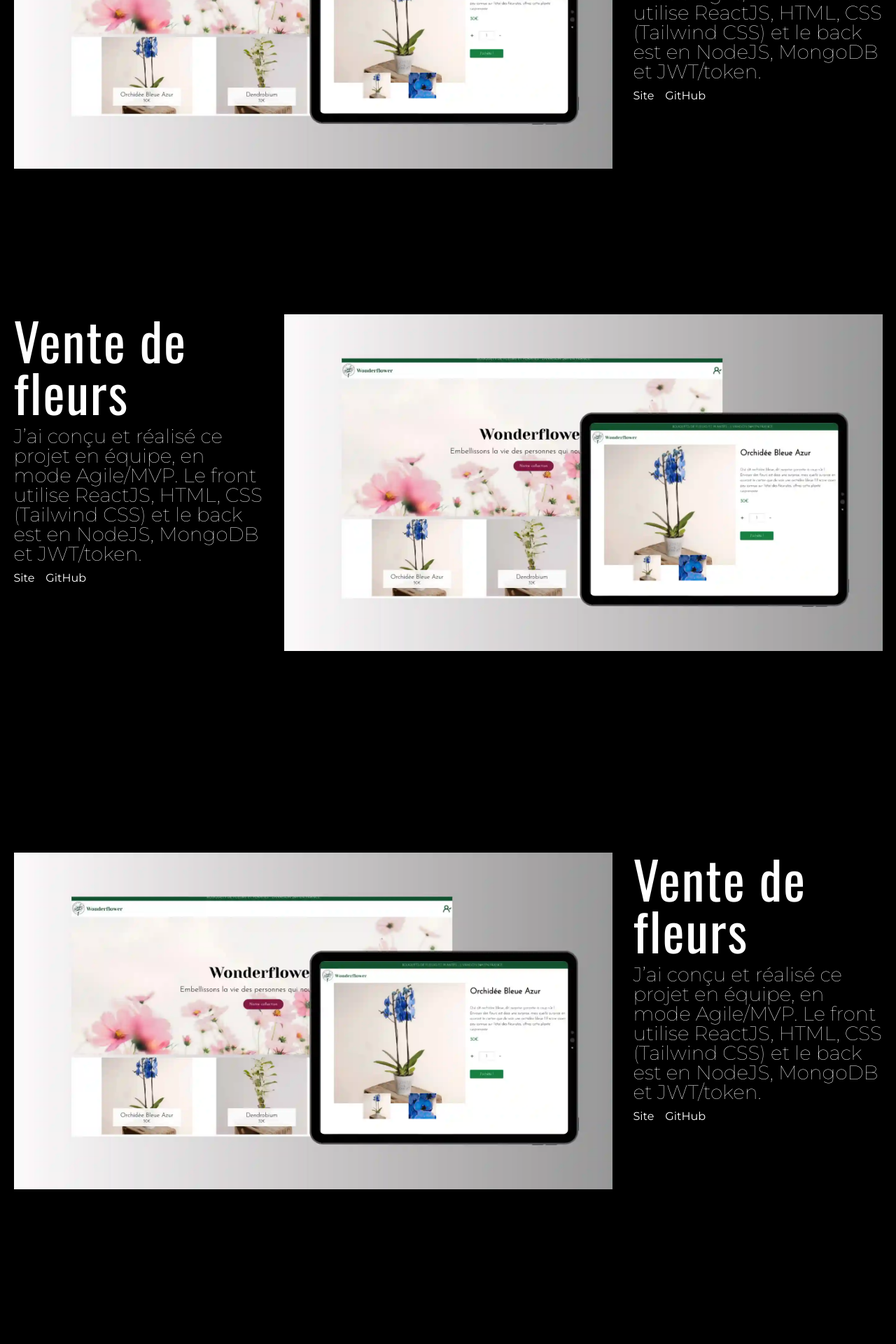
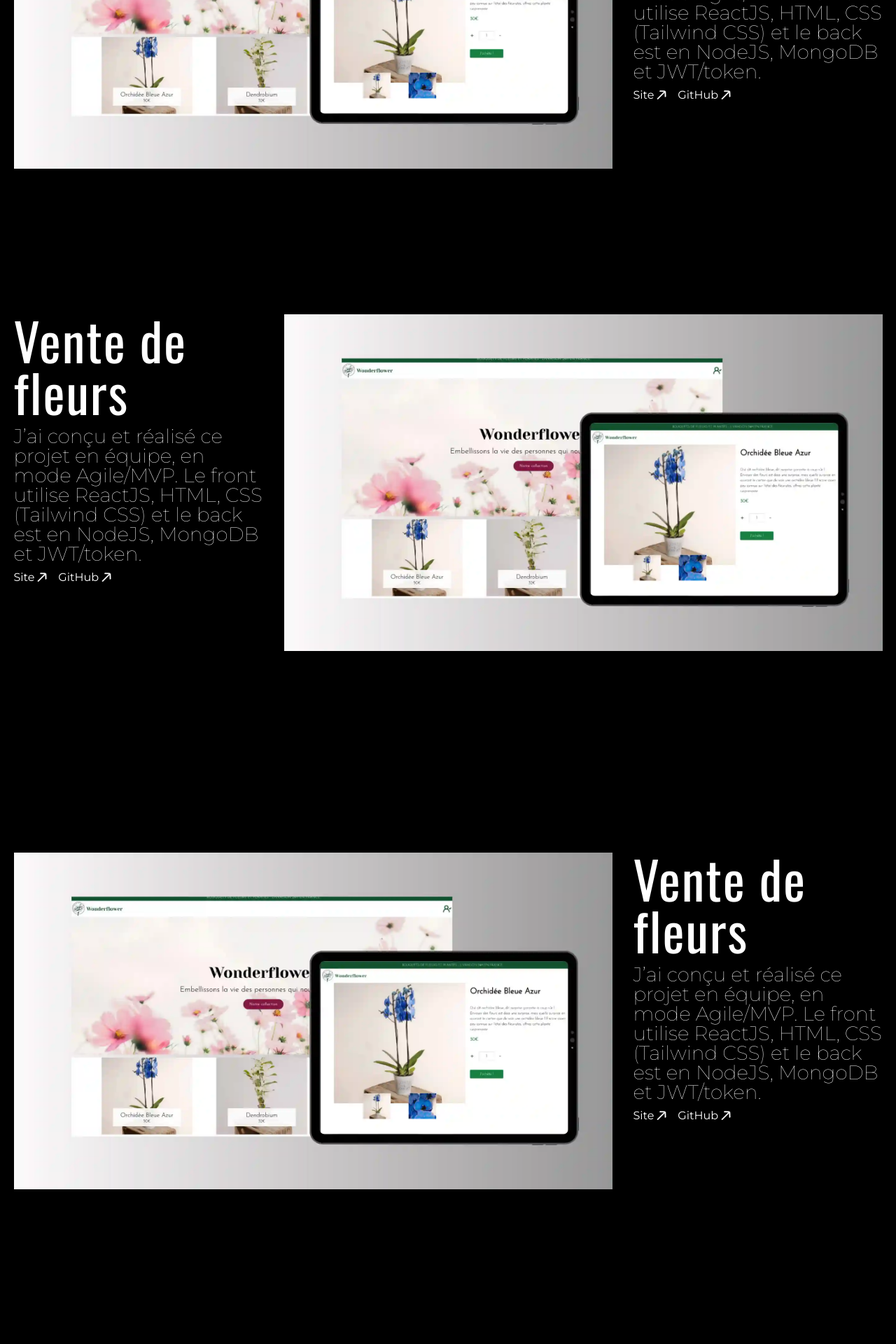
Before and after one commit to Huor97/portfolio-app-vue, a Vue app: page / in a window 1280 px wide. Shown: the part 580-2500 px from the top of the page at 70% size. Built offline with nearby package versions, Linux system fonts and the light colour scheme.

Commit message:
chore:add icon fleche for link

```diff
--- a/src/components/Project.vue
+++ b/src/components/Project.vue
@@ -28,9 +28,31 @@
           utilise ReactJS, HTML, CSS (Tailwind CSS) et le back est en NodeJS,
           MongoDB et JWT/token.
         </p>
-        <div>
-          <a href="#" class="font-[Montserrat] mr-4">Site</a>
-          <a href="#" class="font-[Montserrat]">GitHub</a>
+        <div class="flex gap-[1em]">
+          <a href="#" class="font-[Montserrat] flex items-center gap-1"
+            >Site
+            <svg width="14" height="14" view-box="0 0 14 14">
+              <path
+                d="M10.8101 1.96222L0.726954 12.0453L1.66171 12.9801L11.7448 2.89698L11.9344 9.4447L13.208 9.07311L13.0134 2.35278C12.9877 1.46249 12.2434 0.718185 11.3531 0.692412L4.80762 0.502924L4.43487 1.77539L10.8101 1.96222Z"
+                fill="white"
+                stroke="white"
+                stroke-width="0.542084"
+              ></path>
+            </svg>
+          </a>
+
+          <a href="#" class="font-[Montserrat] flex items-center gap-1"
+            >GitHub
+
+            <svg width="14" height="14" view-box="0 0 14 14">
+              <path
+                d="M10.8101 1.96222L0.726954 12.0453L1.66171 12.9801L11.7448 2.89698L11.9344 9.4447L13.208 9.07311L13.0134 2.35278C12.9877 1.46249 12.2434 0.718185 11.3531 0.692412L4.80762 0.502924L4.43487 1.77539L10.8101 1.96222Z"
+                fill="white"
+                stroke="white"
+                stroke-width="0.542084"
+              ></path>
+            </svg>
+          </a>
         </div>
       </div>
     </div>
@@ -47,9 +69,31 @@
           utilise ReactJS, HTML, CSS (Tailwind CSS) et le back est en NodeJS,
           MongoDB et JWT/token.
         </p>
-        <div>
-          <a href="#" class="font-[Montserrat] mr-4">Site</a>
-          <a href="#" class="font-[Montserrat]">GitHub</a>
+        <div class="flex gap-[1em]">
+          <a href="#" class="font-[Montserrat] flex items-center gap-1"
+            >Site
+            <svg width="14" height="14" view-box="0 0 14 14">
+              <path
+                d="M10.8101 1.96222L0.726954 12.0453L1.66171 12.9801L11.7448 2.89698L11.9344 9.4447L13.208 9.07311L13.0134 2.35278C12.9877 1.46249 12.2434 0.718185 11.3531 0.692412L4.80762 0.502924L4.43487 1.77539L10.8101 1.96222Z"
+                fill="white"
+                stroke="white"
+                stroke-width="0.542084"
+              ></path>
+            </svg>
+          </a>
+
+          <a href="#" class="font-[Montserrat] flex items-center gap-1"
+            >GitHub
+
+            <svg width="14" height="14" view-box="0 0 14 14">
+              <path
+                d="M10.8101 1.96222L0.726954 12.0453L1.66171 12.9801L11.7448 2.89698L11.9344 9.4447L13.208 9.07311L13.0134 2.35278C12.9877 1.46249 12.2434 0.718185 11.3531 0.692412L4.80762 0.502924L4.43487 1.77539L10.8101 1.96222Z"
+                fill="white"
+                stroke="white"
+                stroke-width="0.542084"
+              ></path>
+            </svg>
+          </a>
         </div>
       </div>
       <div class="w-[855px]">
@@ -79,9 +123,31 @@
           utilise ReactJS, HTML, CSS (Tailwind CSS) et le back est en NodeJS,
           MongoDB et JWT/token.
         </p>
-        <div>
-          <a href="#" class="font-[Montserrat] mr-4">Site</a>
-          <a href="#" class="font-[Montserrat]">GitHub</a>
+        <div class="flex gap-[1em]">
+          <a href="#" class="font-[Montserrat] flex items-center gap-1"
+            >Site
+            <svg width="14" height="14" view-box="0 0 14 14">
+              <path
+                d="M10.8101 1.96222L0.726954 12.0453L1.66171 12.9801L11.7448 2.89698L11.9344 9.4447L13.208 9.07311L13.0134 2.35278C12.9877 1.46249 12.2434 0.718185 11.3531 0.692412L4.80762 0.502924L4.43487 1.77539L10.8101 1.96222Z"
+                fill="white"
+                stroke="white"
+                stroke-width="0.542084"
+              ></path>
+            </svg>
+          </a>
+
+          <a href="#" class="font-[Montserrat] flex items-center gap-1"
+            >GitHub
+
+            <svg width="14" height="14" view-box="0 0 14 14">
+              <path
+                d="M10.8101 1.96222L0.726954 12.0453L1.66171 12.9801L11.7448 2.89698L11.9344 9.4447L13.208 9.07311L13.0134 2.35278C12.9877 1.46249 12.2434 0.718185 11.3531 0.692412L4.80762 0.502924L4.43487 1.77539L10.8101 1.96222Z"
+                fill="white"
+                stroke="white"
+                stroke-width="0.542084"
+              ></path>
+            </svg>
+          </a>
         </div>
       </div>
     </div>
@@ -98,9 +164,31 @@
           utilise ReactJS, HTML, CSS (Tailwind CSS) et le back est en NodeJS,
           MongoDB et JWT/token.
         </p>
-        <div>
-          <a href="#" class="font-[Montserrat] mr-4">Site</a>
-          <a href="#" class="font-[Montserrat]">GitHub</a>
+        <div class="flex gap-[1em]">
+          <a href="#" class="font-[Montserrat] flex items-center gap-1"
+            >Site
+            <svg width="14" height="14" view-box="0 0 14 14">
+              <path
+                d="M10.8101 1.96222L0.726954 12.0453L1.66171 12.9801L11.7448 2.89698L11.9344 9.4447L13.208 9.07311L13.0134 2.35278C12.9877 1.46249 12.2434 0.718185 11.3531 0.692412L4.80762 0.502924L4.43487 1.77539L10.8101 1.96222Z"
+                fill="white"
+                stroke="white"
+                stroke-width="0.542084"
+              ></path>
+            </svg>
+          </a>
+
+          <a href="#" class="font-[Montserrat] flex items-center gap-1"
+            >GitHub
+
+            <svg width="14" height="14" view-box="0 0 14 14">
+              <path
+                d="M10.8101 1.96222L0.726954 12.0453L1.66171 12.9801L11.7448 2.89698L11.9344 9.4447L13.208 9.07311L13.0134 2.35278C12.9877 1.46249 12.2434 0.718185 11.3531 0.692412L4.80762 0.502924L4.43487 1.77539L10.8101 1.96222Z"
+                fill="white"
+                stroke="white"
+                stroke-width="0.542084"
+              ></path>
+            </svg>
+          </a>
         </div>
       </div>
       <div class="w-[855px]">
```
